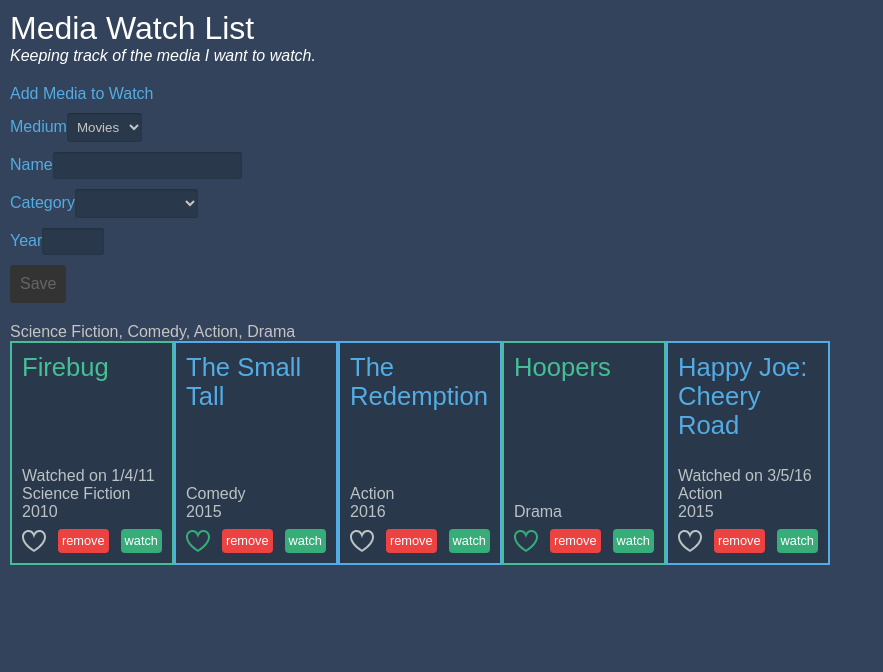
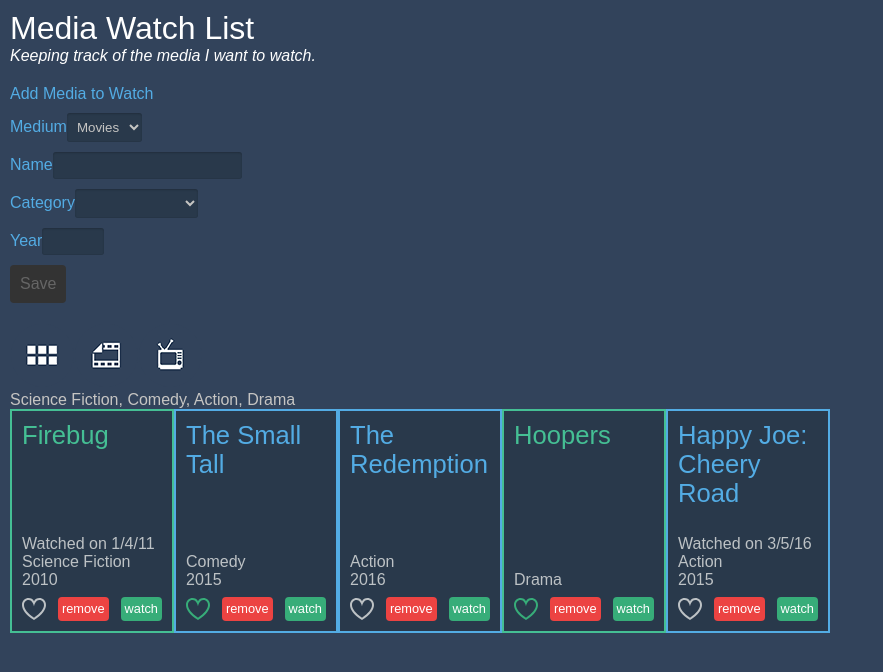
Before and after one commit to coursefiles/angular-essential-training, an Angular app: page / in a window 1280 px wide. Shown: the top 672 px of the page, without its empty margins (0-883 px from the left). Built offline with nearby package versions, Linux system fonts and the light colour scheme.

Commit message:
end of video commit

```diff
--- a/src/app/media-item-list.component.css
+++ b/src/app/media-item-list.component.css
@@ -3,6 +3,9 @@
   min-height: 90vh;
   flex-direction: column;
   padding: 10px;
+}
+nav a {
+  cursor: pointer;
 }
 header {
   color: #c6c5c3;
--- a/src/app/media-item-list.component.html
+++ b/src/app/media-item-list.component.html
@@ -1,5 +1,18 @@
-<header>
-  <div>{{ mediaItems | categoryList }}</div>
+<nav>
+  <a (click)="getMediaItems('')">
+    <img src="assets/04.png" class="icon" />
+  </a>
+  <a (click)="getMediaItems('Movies')">
+    <img src="assets/03.png" class="icon" />
+  </a>
+  <a (click)="getMediaItems('Series')">
+    <img src="assets/02.png" class="icon" />
+  </a>
+</nav>
+<header
+    [ngClass]="{'medium-movies':medium === 'Movies', 'medium-series':medium === 'Series'}">
+    <h2>{{medium}}</h2>
+    <div>{{ mediaItems | categoryList }}</div>
 </header>
 <section>
   <mw-media-item
--- a/src/app/media-item-list.component.ts
+++ b/src/app/media-item-list.component.ts
@@ -7,17 +7,24 @@ import { MediaItemService, MediaItem } from './media-item.service';
   styleUrls: ['./media-item-list.component.css']
 })
 export class MediaItemListComponent implements OnInit {
+  medium = '';
   mediaItems: MediaItem[];
 
   constructor(private mediaItemService: MediaItemService) {}
 
   ngOnInit() {
-    this.mediaItemService.get().subscribe(mediaItems => {
-      this.mediaItems = mediaItems;
-    });
+    this.getMediaItems(this.medium);
   }
 
   onMediaItemDelete(mediaItem) {
     this.mediaItemService.delete(mediaItem);
   }
+
+  getMediaItems(medium) {
+    this.medium = medium;
+    this.mediaItemService.get(medium)
+      .subscribe(mediaItems => {
+        this.mediaItems = mediaItems;
+      });
+  }
 }
--- a/src/app/media-item.service.ts
+++ b/src/app/media-item.service.ts
@@ -8,8 +8,11 @@ import { map } from 'rxjs/operators';
 export class MediaItemService {
   constructor(private http: HttpClient) {}
 
-  get() {
-    return this.http.get<MediaItemsResponse>('mediaitems')
+  get(medium) {
+    let getOptions = {
+      params: { medium }
+    };
+    return this.http.get<MediaItemsResponse>('mediaitems', getOptions)
       .pipe(
         map((response: MediaItemsResponse) => {
           return response.mediaItems;
```
